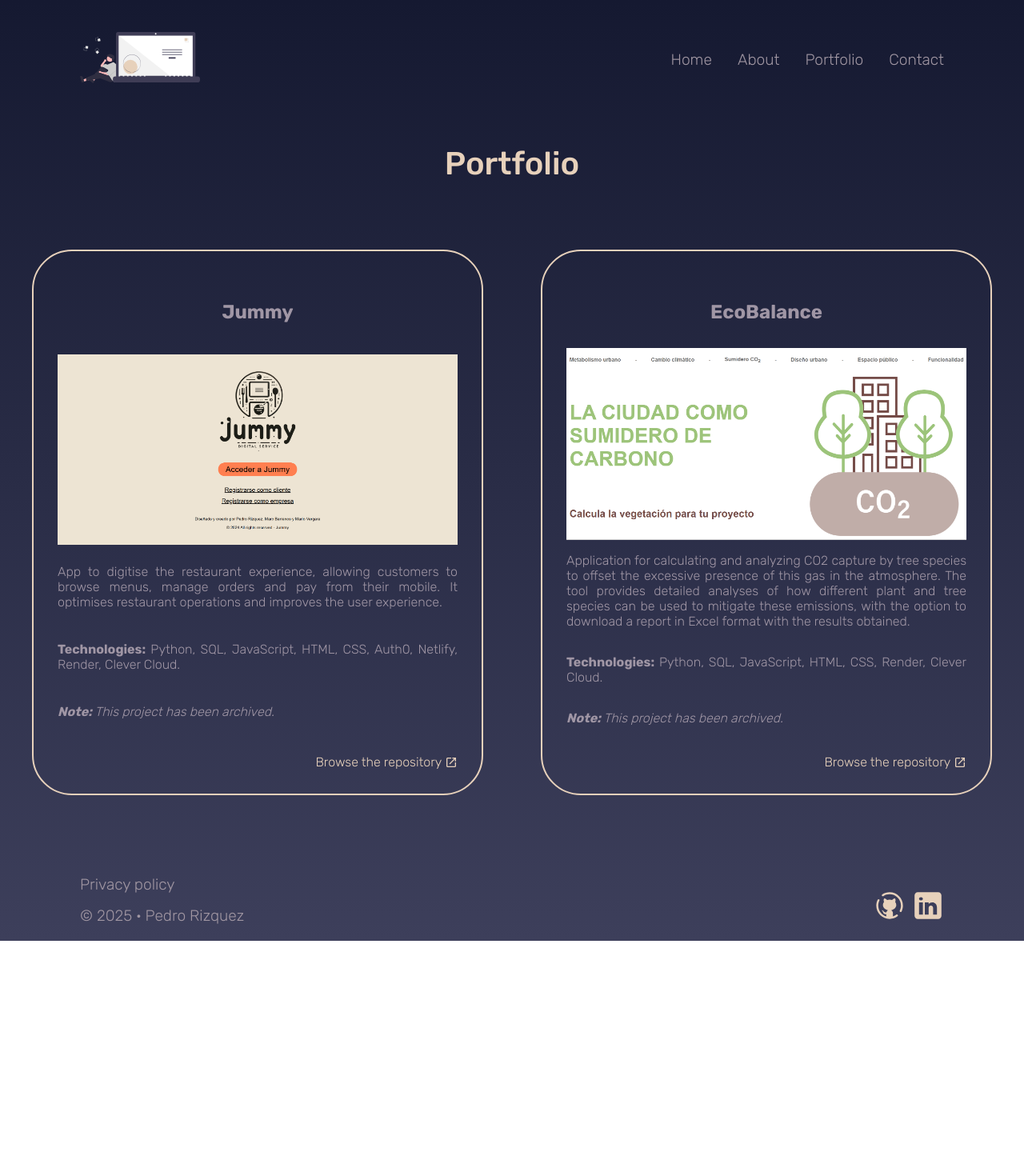
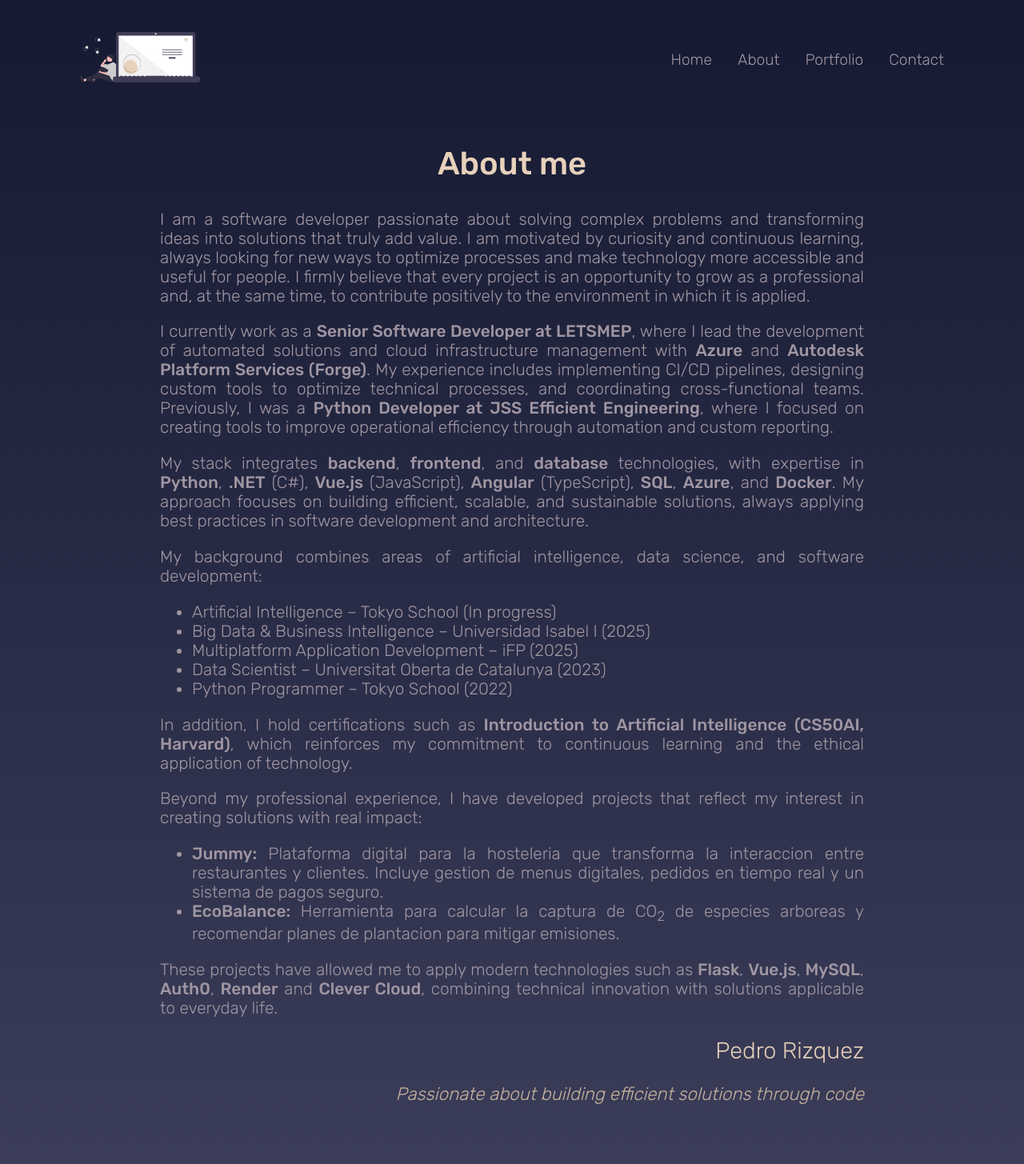
Before and after one commit to Rizquez/portfolio, a Vue app: page /about in a window 1280 px wide. Shown: the top 1455 px of the page at 80% size. Before the commit the page ends 1176 px from the top, so only its background shows below. Built offline with nearby package versions, Linux system fonts and the light colour scheme.

Commit message:
mejora en las rutas y titulos

```diff
--- a/index.html
+++ b/index.html
@@ -2,10 +2,10 @@
 <html lang="en">
   <head>
     <meta charset="UTF-8">
-    <link rel="icon" href="/favicon.svg">
+    <link rel="icon" href="/favicon.ico">
     <meta name="viewport" content="width=device-width, initial-scale=1.0">
     <meta http-equiv="Content-Type" content="text/html; charset=UTF-8">
-    <title>Rizquez Website</title>
+    <title></title>
   </head>
   <body>
     <div id="app"></div>
--- a/src/components/Footer.vue
+++ b/src/components/Footer.vue
@@ -1,7 +1,7 @@
 <template>
   <footer>
     <div class="info">
-      <router-link :to="{name: 'privacy', params: { url: 'privacy-policy' }}" class="router">Privacy policy</router-link>
+      <router-link :to="{name: 'privacy'}" class="router">Privacy policy</router-link>
       <p>© 2025 · Pedro Rizquez</p>
     </div>
     <div class="rrss">
--- a/src/components/Head.vue
+++ b/src/components/Head.vue
@@ -10,9 +10,9 @@
 
     <div class="routers">
       <router-link :to="{ name: 'home'}" class="router">Home</router-link>
-      <router-link :to="{ name: 'about', params: { url: 'about' }}" class="router">About</router-link>
-      <router-link :to="{ name: 'portfolio', params: { url: 'portfolio' }}" class="router">Portfolio</router-link>
-      <router-link :to="{ name: 'contact', params: { url: 'contact' }}" class="router">Contact</router-link>
+      <router-link :to="{ name: 'about'}" class="router">About</router-link>
+      <router-link :to="{ name: 'portfolio'}" class="router">Portfolio</router-link>
+      <router-link :to="{ name: 'contact'}" class="router">Contact</router-link>
     </div>
   </header>
 </template>
--- a/src/router/index.js
+++ b/src/router/index.js
@@ -8,27 +8,32 @@
   {
     path: '/',
     name: 'home',
-    component: () => import('@/views/HomeView.vue')
+    component: () => import('@/views/HomeView.vue'),
+    meta: { title: 'Home' }
   },
   {
-    path: '/:url',
+    path: '/portfolio',
     name: 'portfolio',
-    component: () => import('@/views/PortfolioView.vue')
+    component: () => import('@/views/PortfolioView.vue'),
+    meta: { title: 'Portfolio' }
   },
   {
-    path: '/:url',
+    path: '/about',
     name: 'about',
-    component: () => import('@/views/AboutMeView.vue')
+    component: () => import('@/views/AboutMeView.vue'),
+    meta: { title: 'About' }
   },
   {
-    path: '/:url',
+    path: '/contact',
     name: 'contact',
-    component: () => import('@/views/ContactView.vue')
+    component: () => import('@/views/ContactView.vue'),
+    meta: { title: 'Contact' }
   },
   {
-    path: '/:url',
+    path: '/privacy-policy',
     name: 'privacy',
-    component: () => import('@/views/PrivacyPolicyView.vue')
+    component: () => import('@/views/PrivacyPolicyView.vue'),
+    meta: { title: 'Privacy policy' }
   }
 ]
 
@@ -41,4 +46,15 @@
   routes
 });
 
+/**
+ * Este hook toma el valor de `meta.title` definido en la ruta de destino
+ * (`to.meta?.title`) y lo asigna al titulo del documento (`document.title`).
+ * De esta forma, el contenido de la pestaña del navegador se actualiza
+ * dinamicamente en funcion de la ruta visitada.
+ */
+router.afterEach((to) => {
+  const title = to.meta?.title
+  document.title = `Pedro Rizquez | ${title}`
+})
+
 export default router
```
Also changed, not shown: public/favicon.svg (deleted), 20 other files (tests, documents, lock files or other folders).
